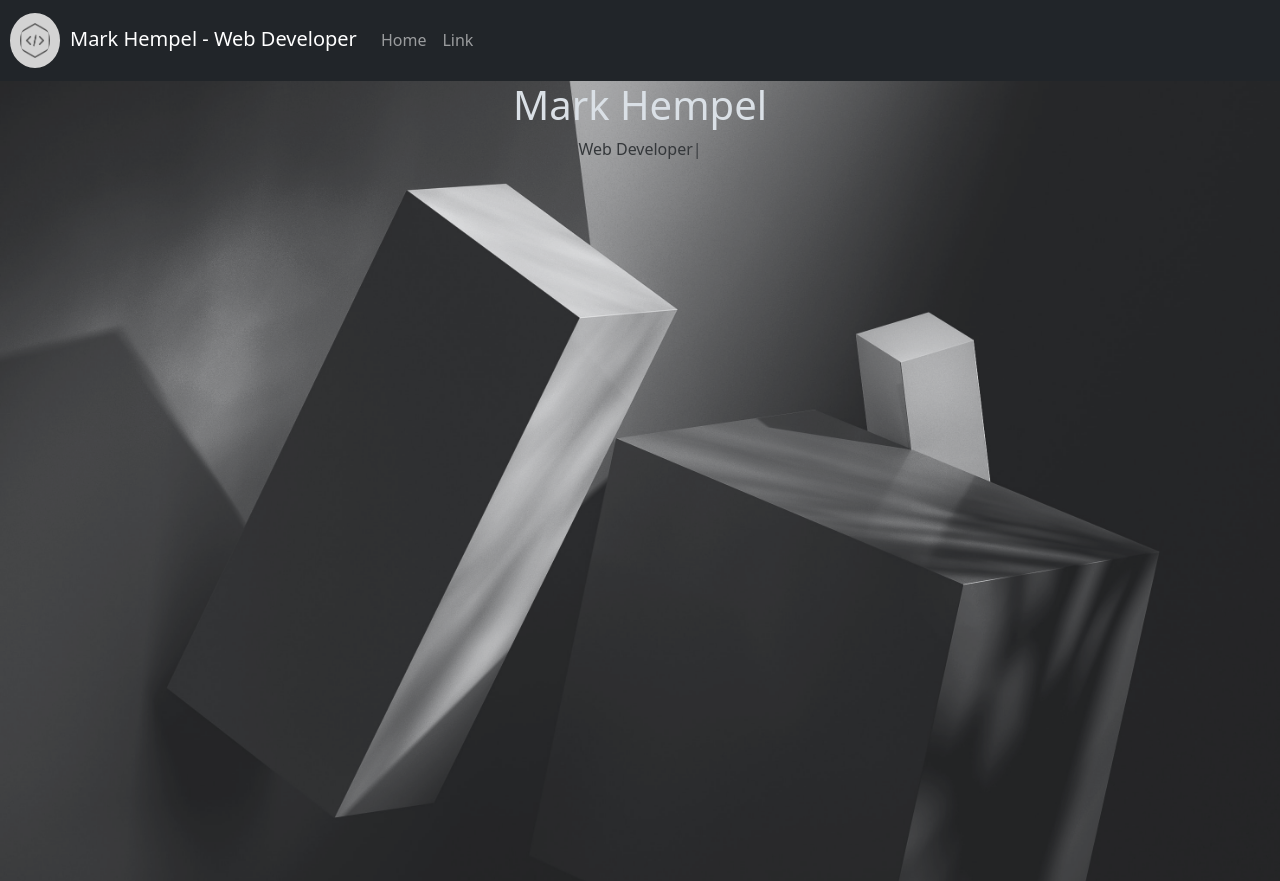
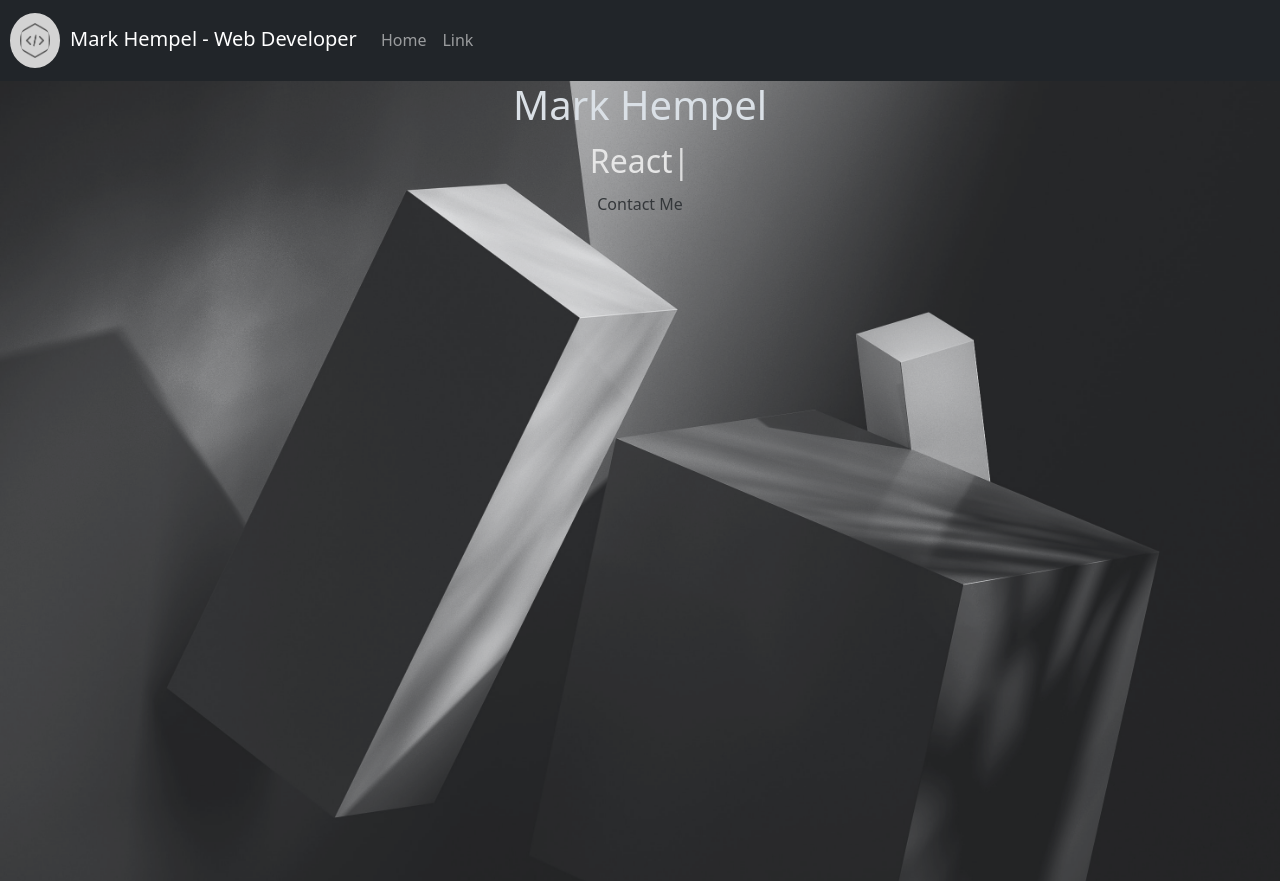
Before and after one commit to markh1089/portfolio, a React (Create React App) app in the folder portfolio/: page / in a window 1280 px wide. Built offline with nearby package versions, Linux system fonts and the light colour scheme.

Commit message:
completed typed text

```diff
--- a/portfolio/src/App.css
+++ b/portfolio/src/App.css
@@ -31,6 +31,8 @@
   color: aliceblue;
 
 }
-Typed {
-  color: aquamarine;
+.typed-text {
+  color: white;
+  font-size: 2rem;
+
 }
--- a/portfolio/src/Components/Header.js
+++ b/portfolio/src/Components/Header.js
@@ -1,5 +1,8 @@
 import React from "react";
 import Typed from "react-typed";
+import { Button} from "react-bootstrap";
+
+
 
 function Header() {
   return (
@@ -9,7 +12,11 @@ function Header() {
         <Typed
         className='typed-text'
         strings={['html', 'css','Javascript','React','Web Developer']}
+        typeSpeed={40}
+        backSpeed={60}
+        loop
         />
+        <Button variant='Secondary'>Contact Me</Button>
       </div>
     </div>
   );
```
